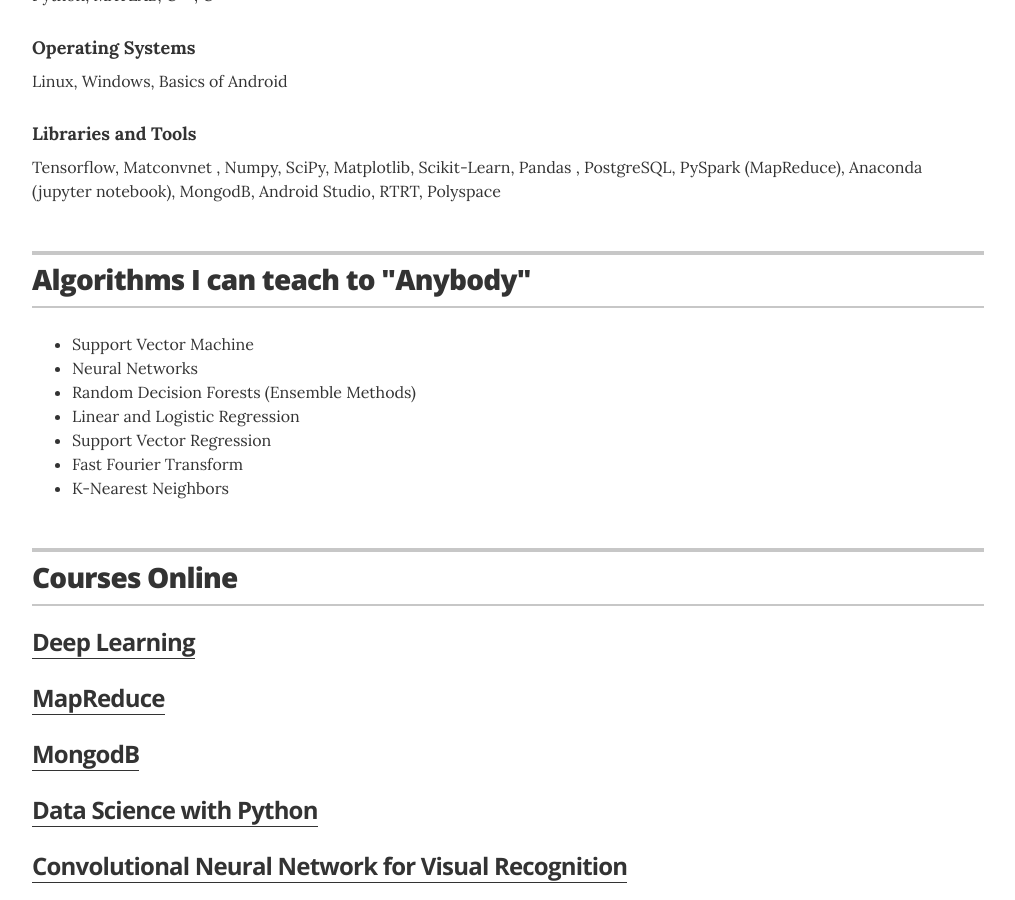
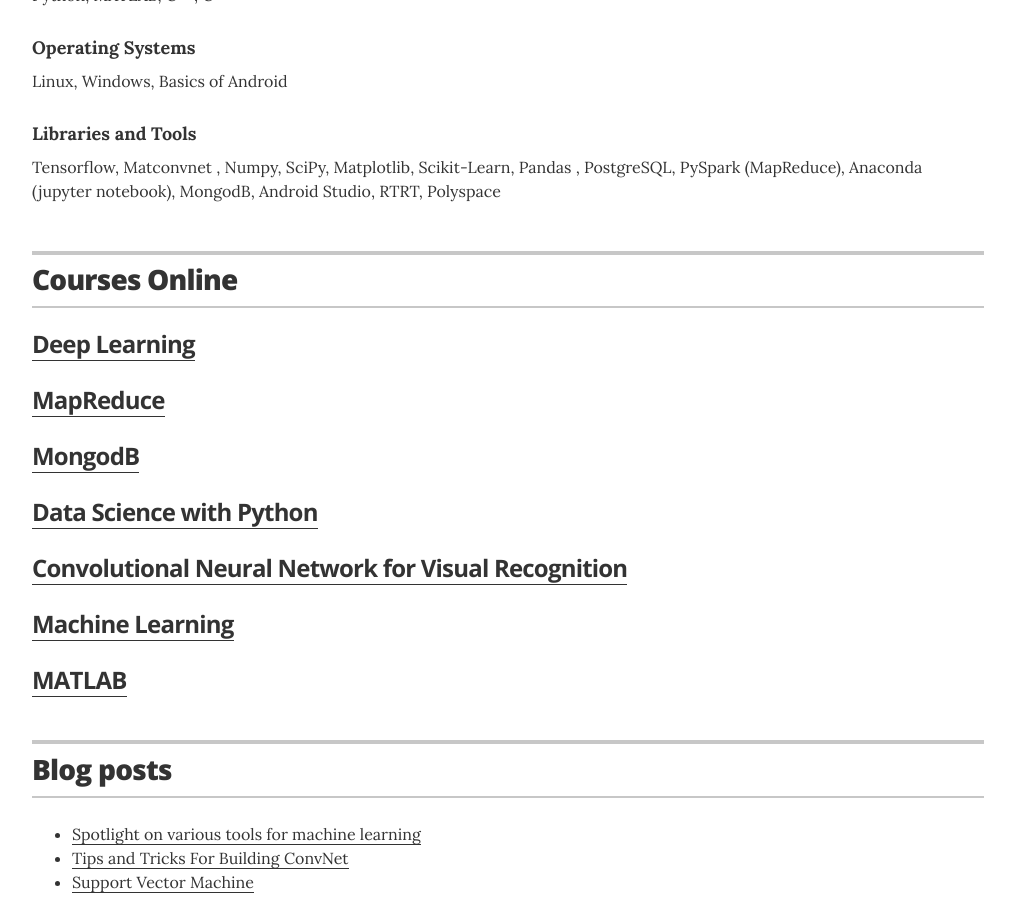
Before and after one commit to mohanakrishnavh/mohanakrishnavh.github.io, a Jekyll site: the page index.html, which Jekyll copies as it is, in a window 1280 px wide and 900 px high, scrolled down 3167 px. Shown: the whole window, without its empty margins (132-1147 px from the left). Built offline with Jekyll 4.4.1, drawn with Linux system fonts in a browser that asks for light colours.

Commit message:
Update index.html

```diff
--- a/index.html
+++ b/index.html
@@ -304,45 +304,6 @@
 
 
 
-      <!-- begin Recognition -->
-      <section class="content-section">
-
-        <header class="section-header">
-          <h2>Algorithms I can teach to "Anybody"</h2>
-        </header>
-
-        <div class="resume-item">
-          <!---h3 class="resume-item-title" itemprop="award">Springfield Nuclear Power Plant</h3>
-          <h4 class="resume-item-details">Outstanding Achievement &bull; 2010</h4>
-          <p class="resume-item-copy">Awarded for stopping a nuclear meltdown, even though I also started it.</p--->
-		   <ul class="resume-item-list">
-            <li>Support Vector Machine</li>
-            <li>Neural Networks</li>
-            <li>Random Decision Forests (Ensemble Methods)</li>
-			<li>Linear and Logistic Regression</li>
-			<li>Support Vector Regression</li>
-			<li>Fast Fourier Transform</li>
-			<li>K-Nearest Neighbors</li>
-          </ul>
-        </div>
-
-        <!--div class="resume-item">
-          <h3 class="resume-item-title" itemprop="award">Duff Beer Customer of the year</h3>
-          <h4 class="resume-item-details">1997 &mdash; 2001, 2003, 2008 &mdash; 2012</h4>
-          <p class="resume-item-copy">Honored by <a href="https://en.wikipedia.org/wiki/Duff_Beer">Duff Beer</a> for being an outstanding customer several years straight. Qualifications included most beer consumed at a bar, most beer purchased, and most beer ralphed.</p>
-        </div>
-
-        <div class="resume-item">
-          <h3 class="resume-item-title" itemprop="award">Moe's Patron of the Month</h3>
-          <h4 class="resume-item-details">12/2001, 8/2004</h4>
-          <p class="resume-item-copy">Specifically this prestigious awarded twice for stopping a robber with my belly.</p>
-        </div-->
-
-      </section>
-      <!-- end Recognition -->
-
-
-
       <!-- begin Associations -->
       <section class="content-section">
 
```
